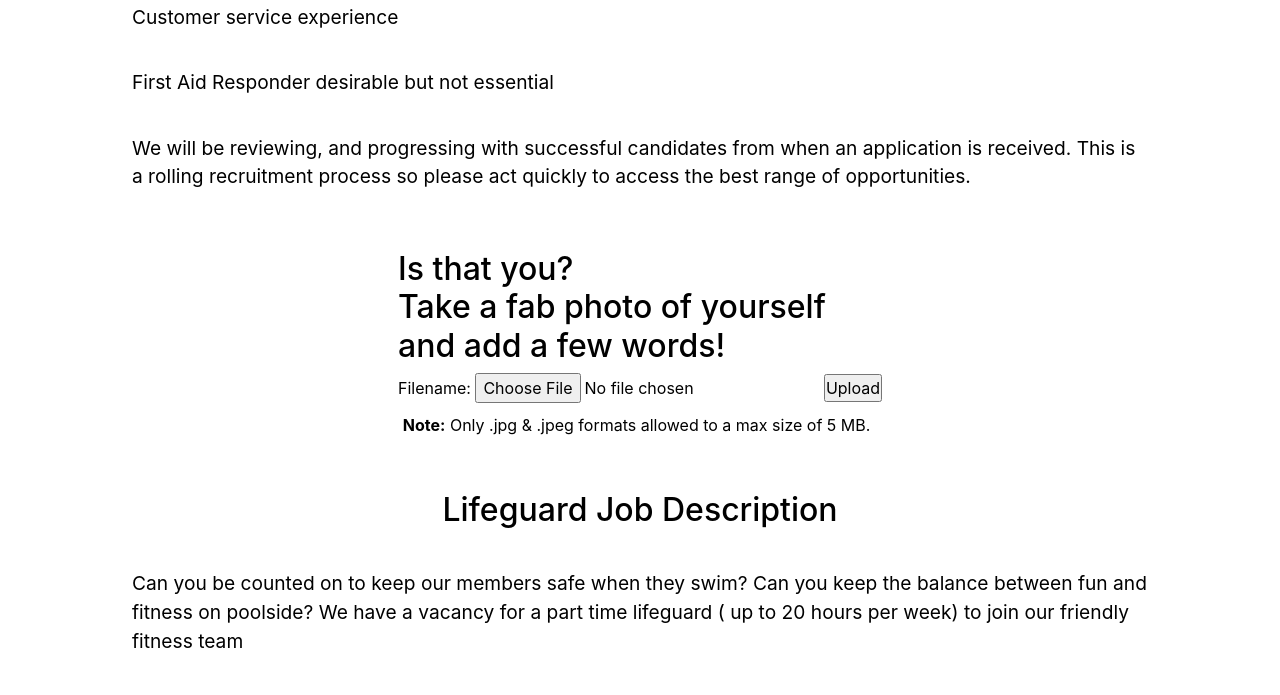
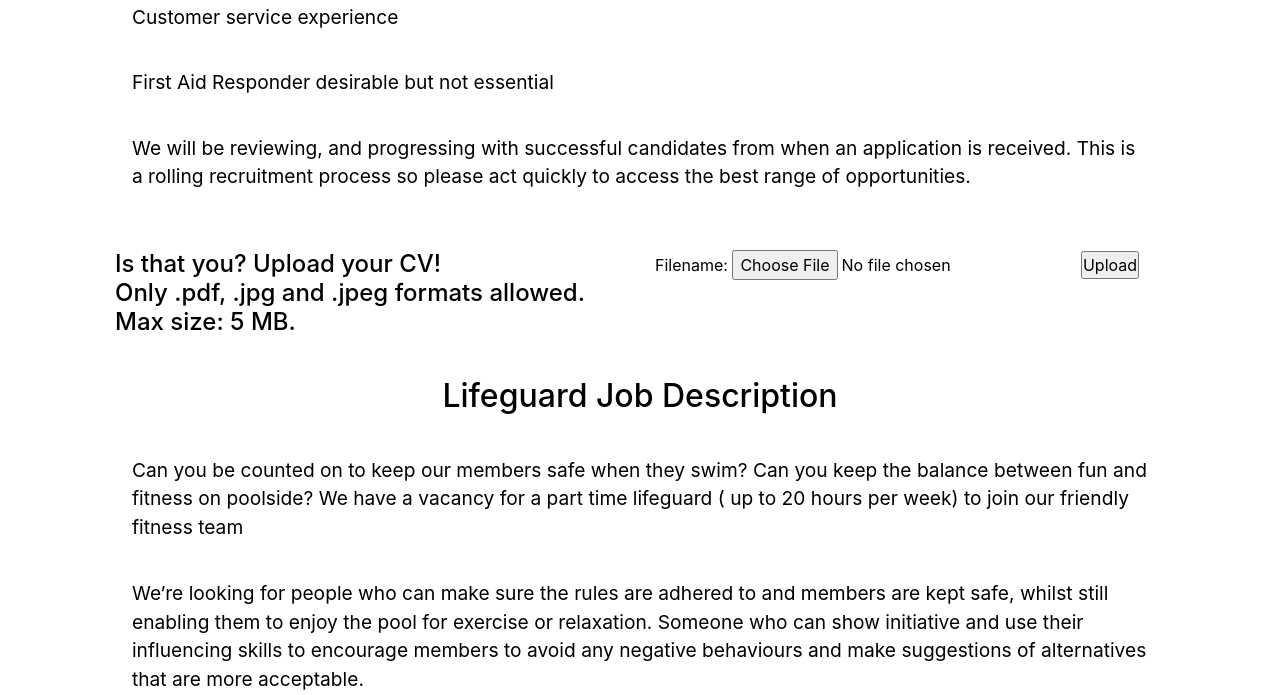
Before and after one commit to roniqroniq/gym_sweatbox, a PHP site: page /career.php in a window 1280 px wide. Shown: the part 2220-2915 px from the top of the page. Run offline with PHP 8.4, Linux system fonts and the light colour scheme; some libraries are stand-ins or nearby versions.

Commit message:
Update career.php

```diff
--- a/career.php
+++ b/career.php
@@ -134,20 +134,24 @@ require "header.php";
   </div>
 
 
-  <!-- Upload CV button -->
+  <!-- Upload CV -->
 
   <div class="container">
-      <div class="row justify-content-center">
+  <div class="row">
+      <div class="col-md-6 col-md-offset-3">
       <form action="upload-manager.php" method="post" enctype="multipart/form-data">
-          <h2>Is that you? <br> Take a fab photo of yourself <br> and add a few words!</h2>
+          <h4>Is that you? Upload your CV! <br> Only .pdf, .jpg and .jpeg formats allowed.
+            <br> Max size: 5 MB. </h4>
+      </div>
+      <div class="col-md-6 col-md-offset-3">
           <label for="fileSelect">Filename:</label>
-          <input type="file" name="file" id="fileSelect">
+          <input type="file" name="photo" id="fileSelect">
           <input type="submit" name="submit" value="Upload">
-          <p><strong>Note:</strong> Only .jpg & .jpeg formats allowed to a max size of 5 MB.</p>
-      </form>
       </div>
     </div>
-      <!-- Upload CV button End -->
+    </div>
+
+  <!-- Upload CV -->
 
 
   </section>
@@ -211,21 +215,27 @@ require "header.php";
     </div>
   </div>
   </section>
-  <!-- Upload CV button -->
+
+
+
+    <!-- Upload CV -->
 
     <div class="container">
-      <div class="row justify-content-center">
+    <div class="row">
+        <div class="col-md-6 col-md-offset-3">
         <form action="upload-manager.php" method="post" enctype="multipart/form-data">
-          <h2>Is that you? Upload your CV!</h2>
+            <h4>Is that you? Upload your CV! <br> Only .pdf, .jpg and .jpeg formats allowed.
+              <br> Max size: 5 MB. </h4>
+        </div>
+        <div class="col-md-6 col-md-offset-3">
             <label for="fileSelect">Filename:</label>
-          <input type="file" name="file" id="fileSelect">
+            <input type="file" name="photo" id="fileSelect">
             <input type="submit" name="submit" value="Upload">
-          <p><strong>Note:</strong> Only .pdf format allowed to a max size of 5 MB.</p>
-      </form>
         </div>
       </div>
-      <!-- Upload CV button End -->
+      </div>
 
+    <!-- Upload CV -->
 
  <?php
 require "footer.php";
```
Lines whose indentation alone changed are shown as unchanged.
